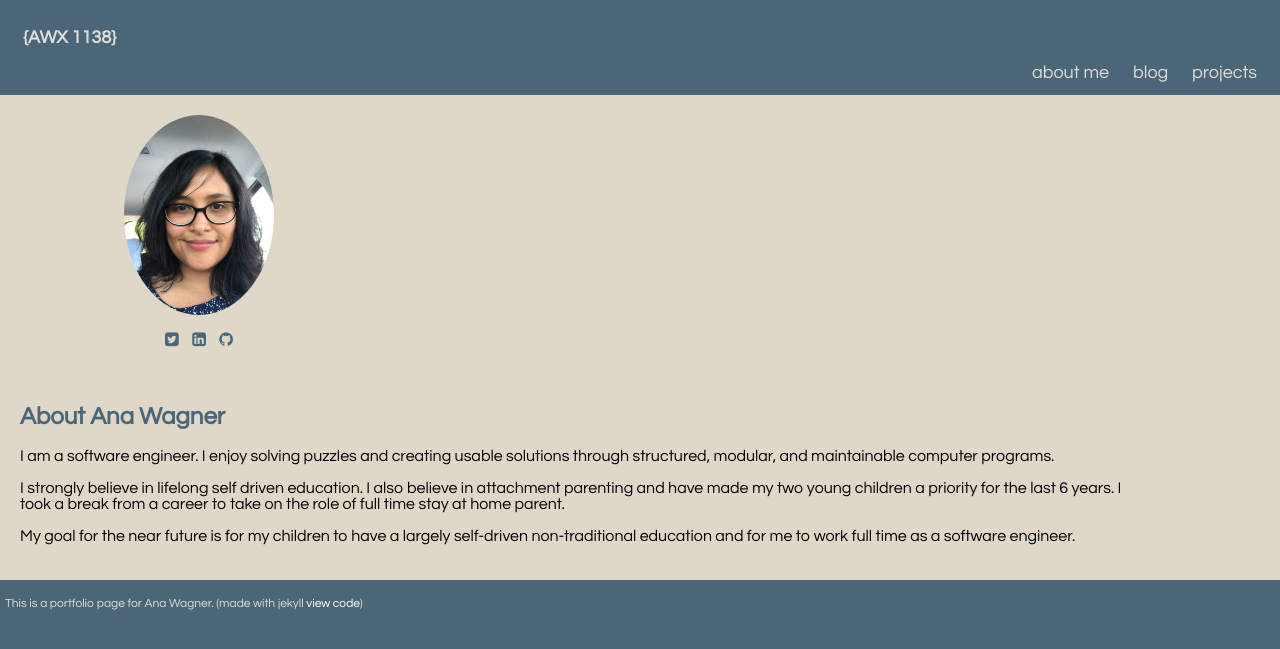
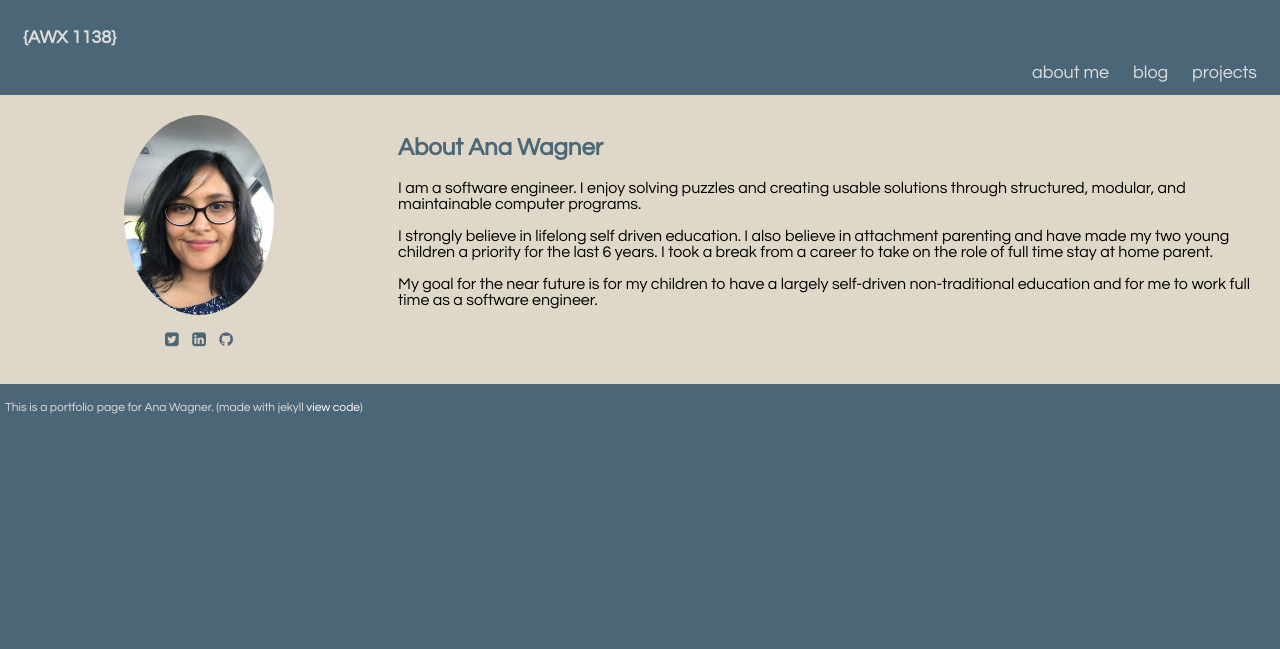
Before and after one commit to anawagner/anawagner.github.io, a Jekyll site: the page built from index.md, in a window 1280 px wide. Shown: the top 649 px of the page. Built offline with Jekyll 4.4.1, drawn with Linux system fonts in a browser that asks for light colours.

Commit message:
changes post layout

```diff
--- a/_layouts/default.html
+++ b/_layouts/default.html
@@ -7,7 +7,7 @@
 <div class="container">
   {% include profile.html %}
 
-  <div class="post">
+  <div class="content">
     <h2>{{ page.title }}</h2>
     {{ content }}
   </div>
```
